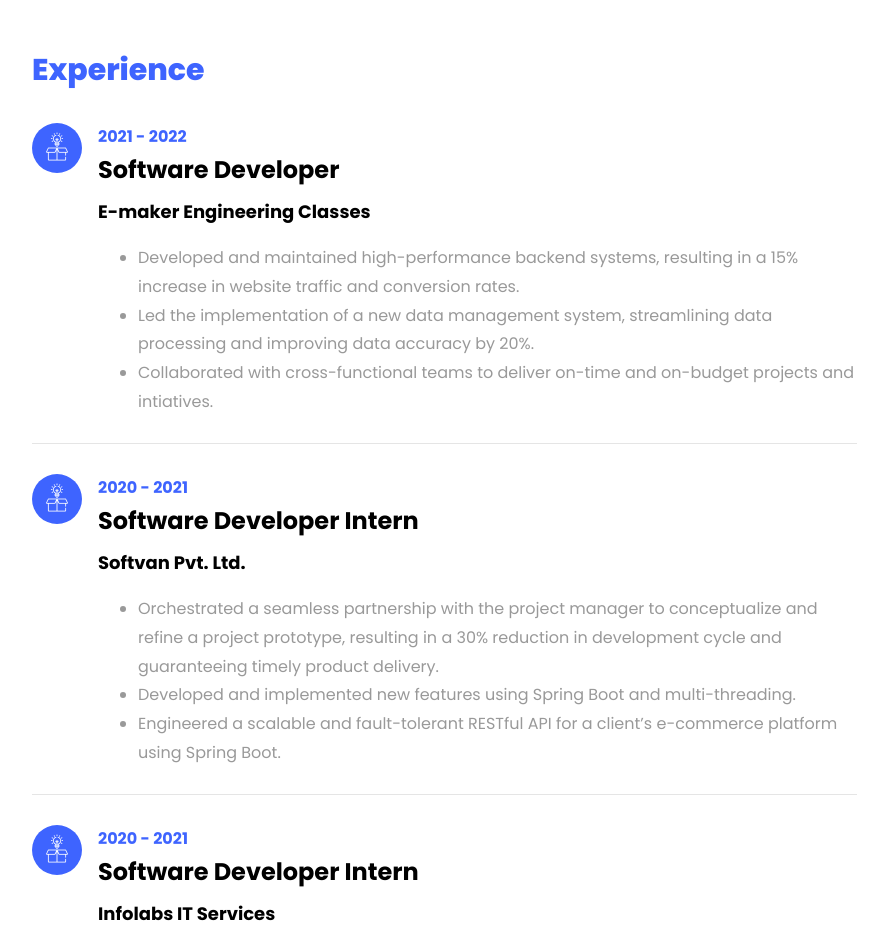
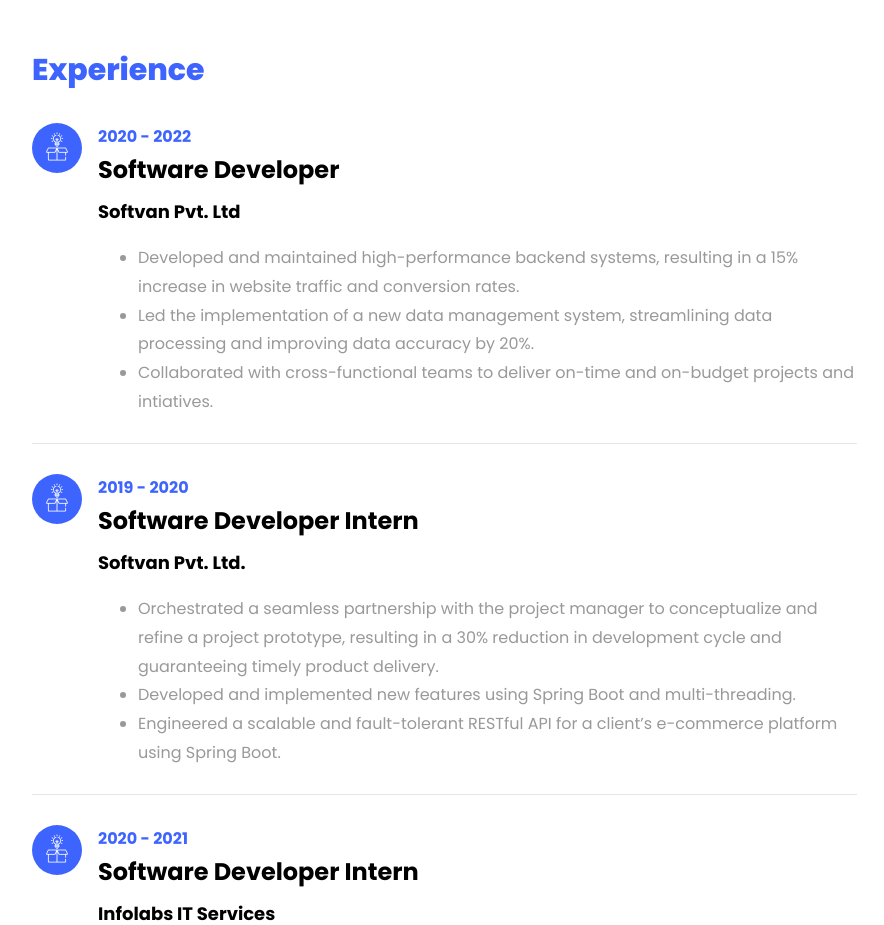
Before and after one commit to yashbhavsar20/Yash20.github.io, a plain HTML site: page index.html in a window 1280 px wide. Shown: the part 2380-3305 px from the top of the page, without its empty margins (338-1222 px from the left). Drawn offline with Linux system fonts and the light colour scheme; files whose address does not match are found by name.

Commit message:
Update index.html
changes faulty expierence

```diff
--- a/index.html
+++ b/index.html
@@ -170,9 +170,9 @@
                             <span class="flaticon-ideas"></span>
                         </div>
                         <div class="text pl-3">
-                            <span class="date">2021 - 2022</span>
+                            <span class="date">2020 - 2022</span>
                             <h2>Software Developer</h2>
-                            <span class="position">E-maker Engineering Classes</span>
+                            <span class="position">Softvan Pvt. Ltd</span>
                             <p>
                                 <ul>
                                     <li>Developed and maintained high-performance backend systems, resulting in a 15% increase in website traffic and
@@ -191,7 +191,7 @@
                             <span class="flaticon-ideas"></span>
                         </div>
                         <div class="text pl-3">
-                            <span class="date">2020 - 2021</span>
+                            <span class="date">2019 - 2020</span>
                             <h2>Software Developer Intern
 
                             </h2>
```
